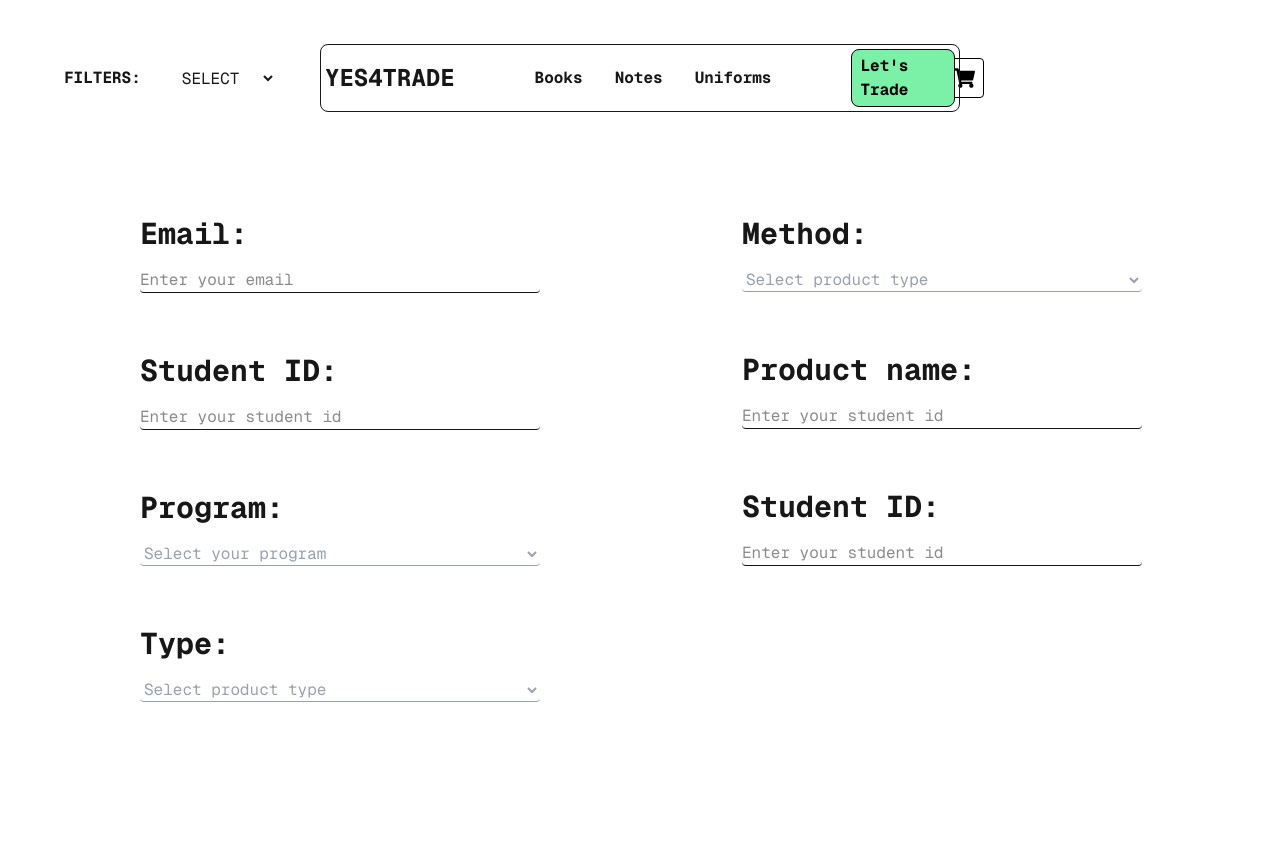
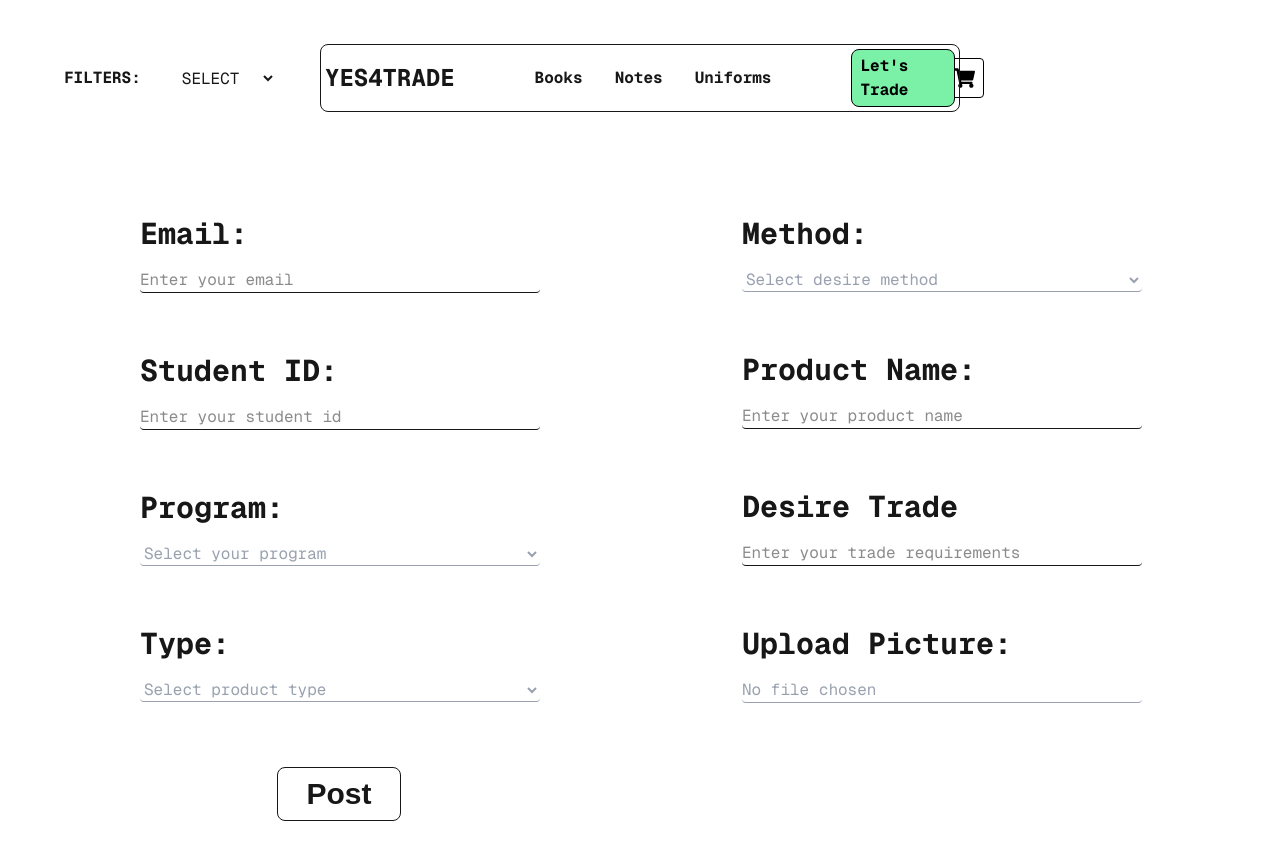
Before and after one commit to YES4TRADE-org/tradingsystem-frontend, a Next.js app in the folder my-app/: page /trade-product in a window 1280 px wide. Before the commit the page ends 802 px from the top, so only its background shows below. Built offline with nearby package versions, Linux system fonts and the light colour scheme.

Commit message:
fixed all the information need for posting

```diff
--- a/my-app/src/app/trade-product/page.jsx
+++ b/my-app/src/app/trade-product/page.jsx
@@ -1,4 +1,29 @@
+"use client";
+import { useState } from "react";
+
 export default function Trade(){
+
+    const [option, setOption] = useState(<><h1 className="text-3xl mb-4 font-bold">
+                                            Desire Trade
+                                         </h1>
+                                         <input className=" outline-none border-0 border-b w-100 border-white-500 rounded-sm"
+                                            placeholder='Enter your trade requirements' required></input></>);
+    const handleMethodChange = (e) => {
+        if(e.target.value === "Trade"){
+            return setOption(<><h1 className="text-3xl mb-4 font-bold">
+                                            Desire Trade
+                                         </h1>
+                                         <input className=" outline-none border-0 border-b w-100 border-white-500 rounded-sm"
+                                            placeholder='Enter your trade requirements' required></input></>);
+        } else if(e.target.value === "Sell"){
+            return setOption(<><h1 className="text-3xl mb-4 font-bold">
+                            Price
+                         </h1>
+                         <input className="outline-none border-0 border-b w-100 border-white-500 rounded-sm"
+                            placeholder='Enter your price rate ₱' required></input></>);
+        }
+    }
+
     return (
         <>
             <main className="grid grid-cols-2 gap-1 m-10">
@@ -41,24 +66,31 @@ export default function Trade(){
                 <section>
                     <div className="m-15 px-10 rounded-lg font-mono">
                         <h1 className="text-3xl mb-4 font-bold">Method: </h1>
-                        <select className="outline-none border-0 border-b w-100 border-white-500 rounded-sm text-gray-400"
+                        <select onChange={handleMethodChange} className="outline-none border-0 border-b w-100 border-white-500 rounded-sm text-gray-400"
                             placeholder='Enter your student id' required>
-                            <option value="" disabled selected>Select product type</option>
+                            <option value="" disabled selected>Select desire method</option>
                             <option value="Sell">Sell</option>
                             <option value="Trade">Trade</option>
                         </select>
                     </div>
                     <div className="m-15 px-10 rounded-lg font-mono">
-                        <h1 className="text-3xl mb-4 font-bold">Product name: </h1>
+                        <h1 className="text-3xl mb-4 font-bold">Product Name: </h1>
                         <input className="outline-none border-0 border-b w-100 border-white-500 rounded-sm"
-                            placeholder='Enter your student id' required></input>
+                            placeholder='Enter your product name' required></input>
                     </div>
                     <div className="m-15 px-10 rounded-lg font-mono">
-                        <h1 className="text-3xl mb-4 font-bold">Student ID: </h1>
-                        <input className="outline-none border-0 border-b w-100 border-white-500 rounded-sm"
-                            placeholder='Enter your student id' required></input>
+                                {option}
+                    </div>
+                    <div className="m-15 px-10 rounded-lg font-mono">
+                        <h1 className="text-3xl mb-4 font-bold">Upload Picture: </h1>
+                        <input type="file" className="file:mr-4
+                        text-gray-400 cursor-pointer file:hidden outline-none border-0 border-b w-100 border-white-500 rounded-sm"
+                         required></input>
                     </div>
                 </section>
+                <div>
+                    <button type="submit" className="font-bold mx-auto block border rounded-lg px-7 py-2 text-3xl">Post</button>
+                </div>
             </main>
         </>
     );
```
